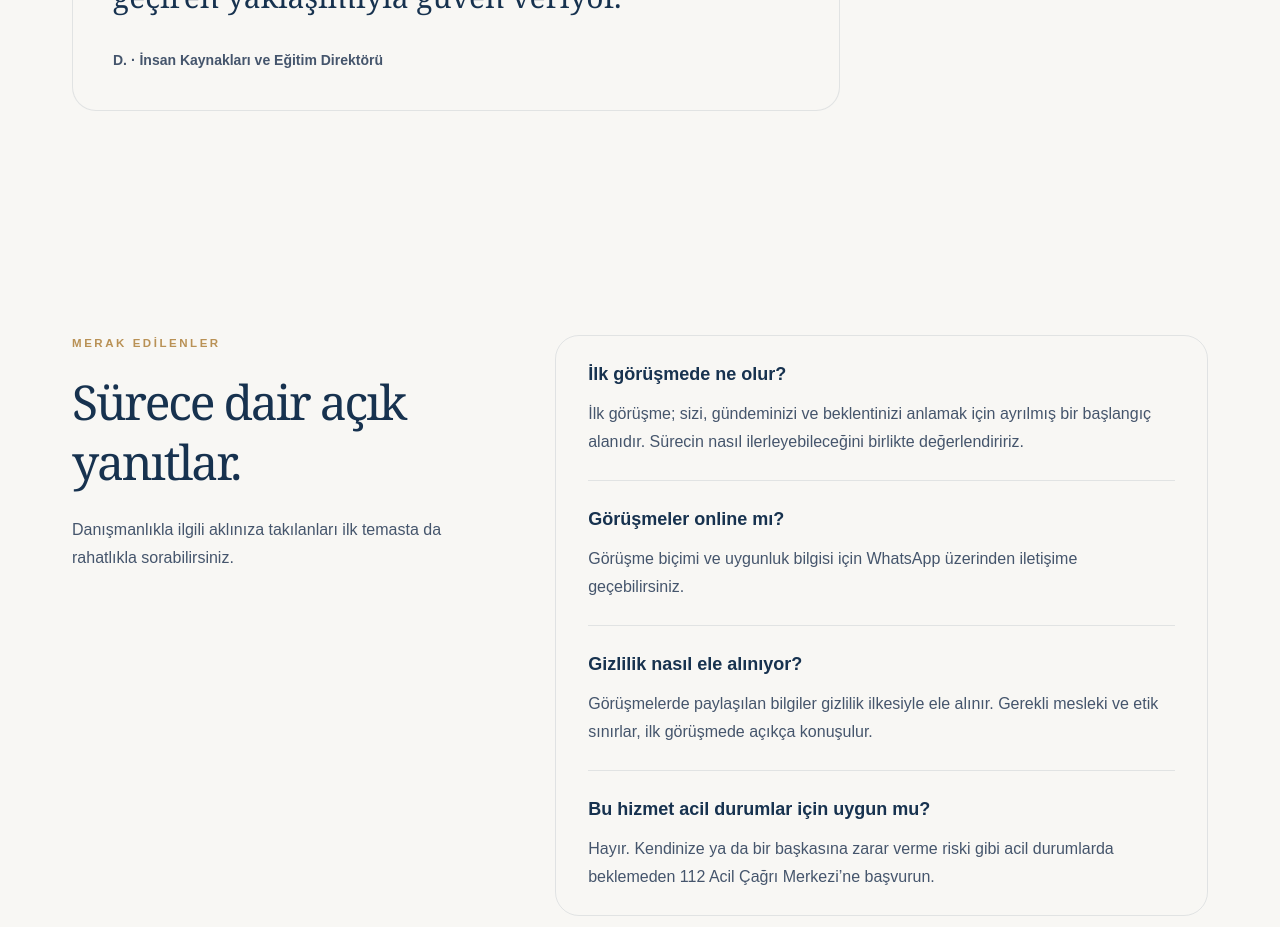
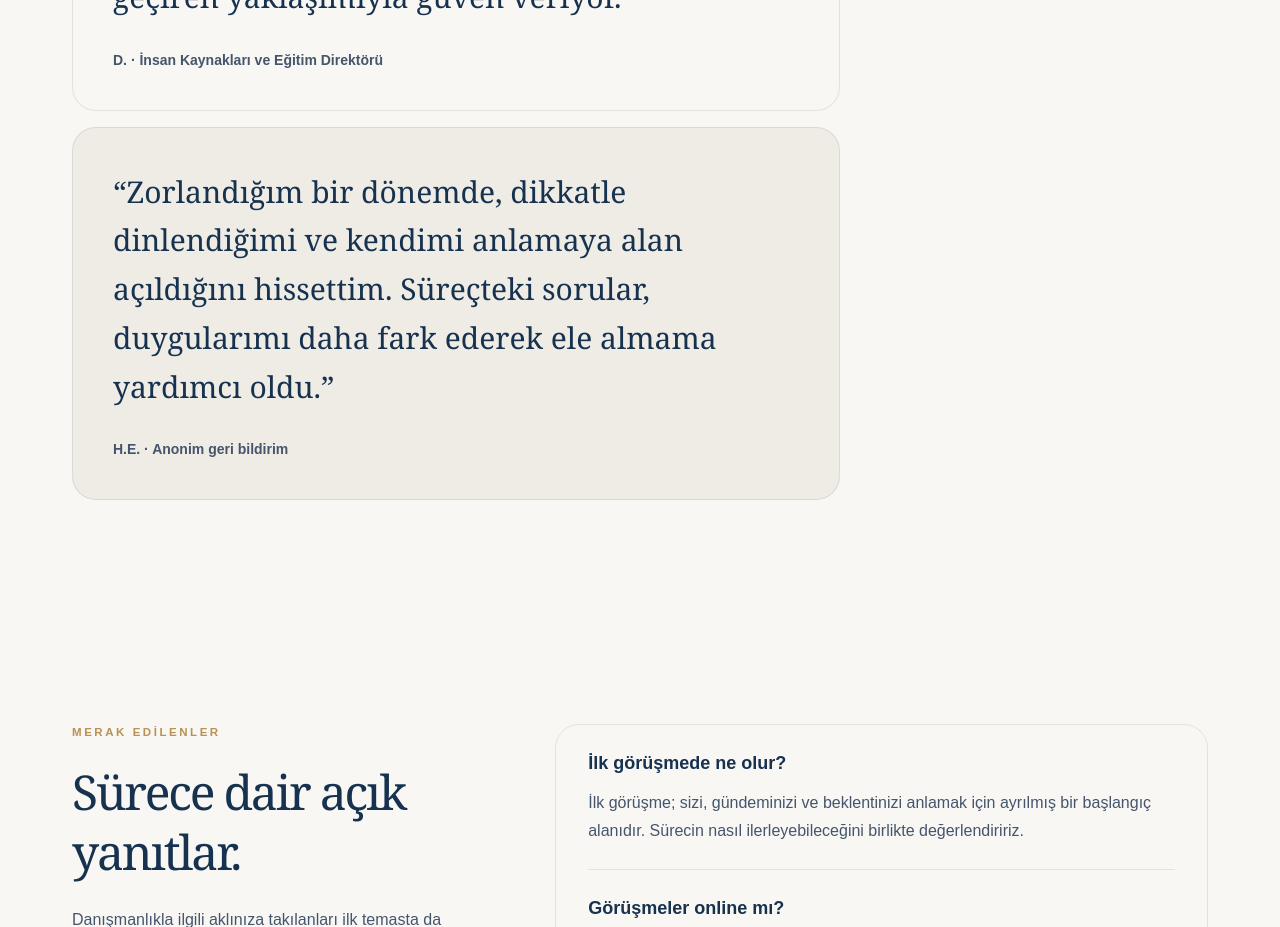
Before and after one commit to sezginildes/sezginildes.com, a Next.js app: page /psikolojik-danismanlik in a window 1280 px wide. Shown: the part 3120-4047 px from the top of the page. Built offline with nearby package versions, Linux system fonts and the light colour scheme.

Commit message:
Anonim danışmanlık geri bildirimi eklendi

```diff
--- a/app/psikolojik-danismanlik/page.tsx
+++ b/app/psikolojik-danismanlik/page.tsx
@@ -57,6 +57,10 @@ export default function PsychologicalCounselingPage() {
         <blockquote className="font-serif text-2xl leading-relaxed text-[#17324f] sm:text-3xl">“Sezgin; insanlarla yakından ilgilenen, süreçlerini dikkatle dinleyen ve ihtiyaçları gerçekçi bir yerden değerlendiren biri. Samimi, enerjik ve gerektiğinde kişiyi nazikçe harekete geçiren yaklaşımıyla güven veriyor.”</blockquote>
         <figcaption className="mt-7 text-sm font-semibold text-slate-600">D. · İnsan Kaynakları ve Eğitim Direktörü</figcaption>
       </figure>
+      <figure className="mt-4 max-w-3xl rounded-3xl border border-[#17324f]/10 bg-[#efece6] p-8 sm:p-10">
+        <blockquote className="font-serif text-2xl leading-relaxed text-[#17324f] sm:text-3xl">“Zorlandığım bir dönemde, dikkatle dinlendiğimi ve kendimi anlamaya alan açıldığını hissettim. Süreçteki sorular, duygularımı daha fark ederek ele almama yardımcı oldu.”</blockquote>
+        <figcaption className="mt-7 text-sm font-semibold text-slate-600">H.E. · Anonim geri bildirim</figcaption>
+      </figure>
     </section>
 
     <section className="shell grid gap-12 py-20 sm:py-28 lg:grid-cols-[.8fr_1.2fr]"><div><p className="eyebrow">MERAK EDİLENLER</p><h2 className="display mt-5 text-4xl leading-tight sm:text-5xl">Sürece dair açık yanıtlar.</h2><p className="mt-6 max-w-md leading-7 text-slate-600">Danışmanlıkla ilgili aklınıza takılanları ilk temasta da rahatlıkla sorabilirsiniz.</p></div><div className="divide-y divide-[#17324f]/10 rounded-3xl border border-[#17324f]/10 px-6 sm:px-8">{faqs.map(([question, answer]) => <article key={question} className="py-6"><h3 className="text-lg font-semibold text-[#17324f]">{question}</h3><p className="mt-3 leading-7 text-slate-600">{answer}</p></article>)}</div></section>
```
